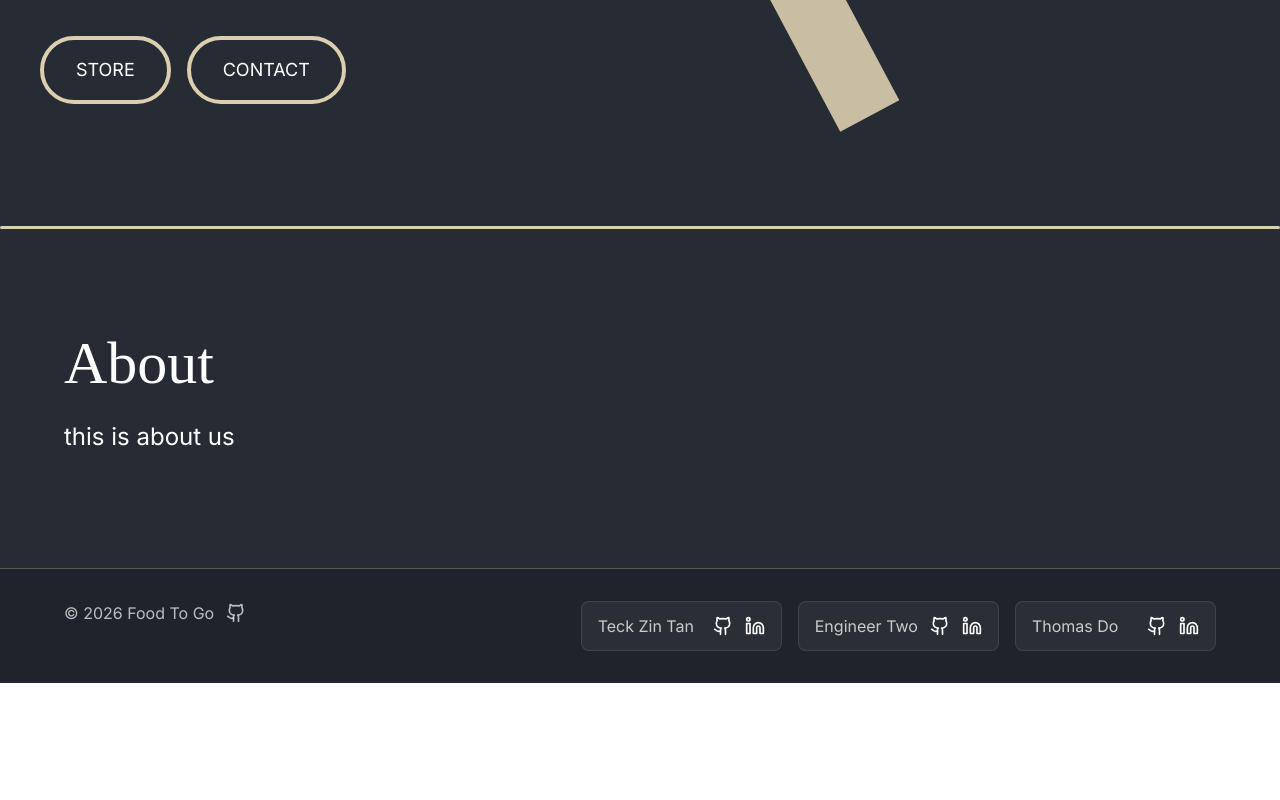
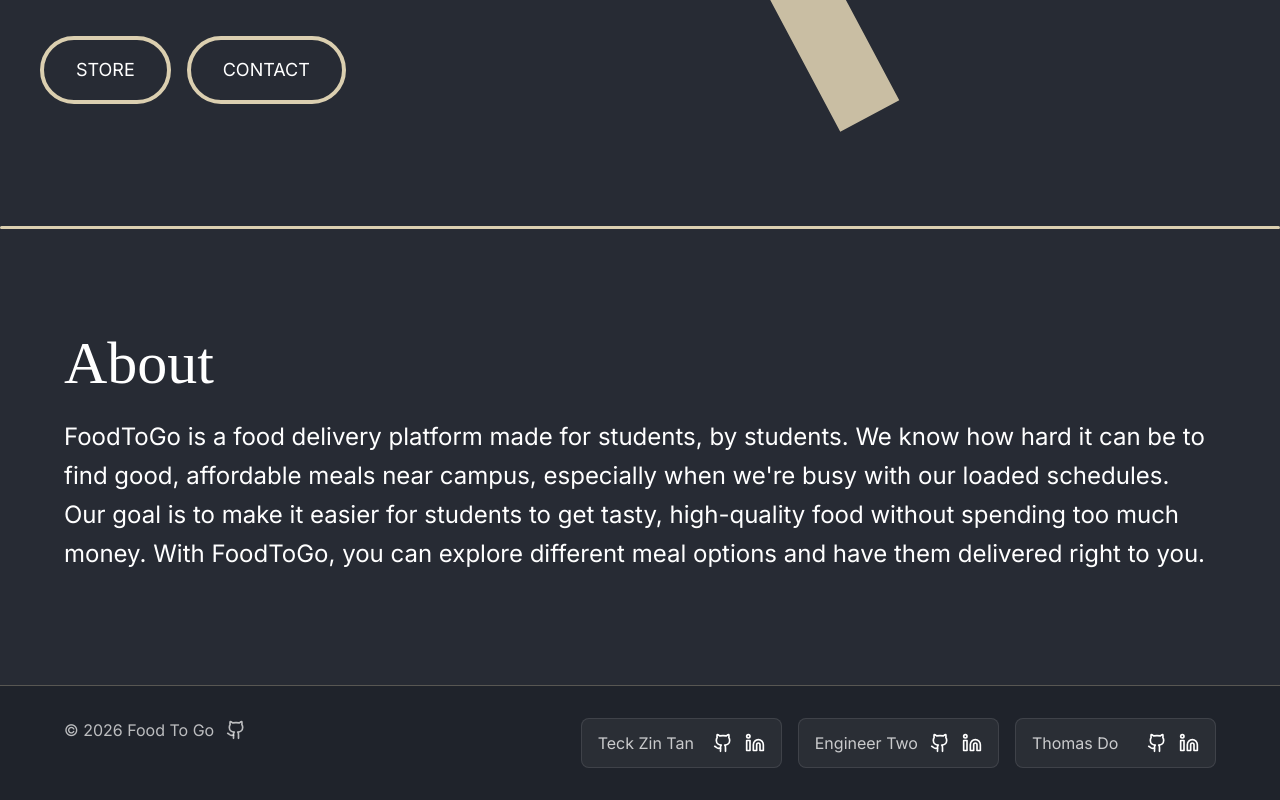
Before and after one commit to TeckZin/food_to_go_project, a Vue app: page / in a window 1280 px wide. Shown: the part 734-1534 px from the top of the page. Before the commit the page ends 1417 px from the top, so only its background shows below. Built offline with nearby package versions, Linux system fonts and the light colour scheme; no server answers; a web font is replaced by a local one.

Commit message:
about view

```diff
--- a/src/components/AboutComponent.vue
+++ b/src/components/AboutComponent.vue
@@ -12,7 +12,7 @@
         About
       </h2>
       <p class="font-inter text-lg leading-relaxed text-white sm:text-xl md:text-2xl">
-        this is about us
+      FoodToGo is a food delivery platform made for students, by students. We know how hard it can be to find good, affordable meals near campus, especially when we're busy with our loaded schedules. Our goal is to make it easier for students to get tasty, high-quality food without spending too much money. With FoodToGo, you can explore different meal options and have them delivered right to you.
       </p>
     </div>
   </section>
```
